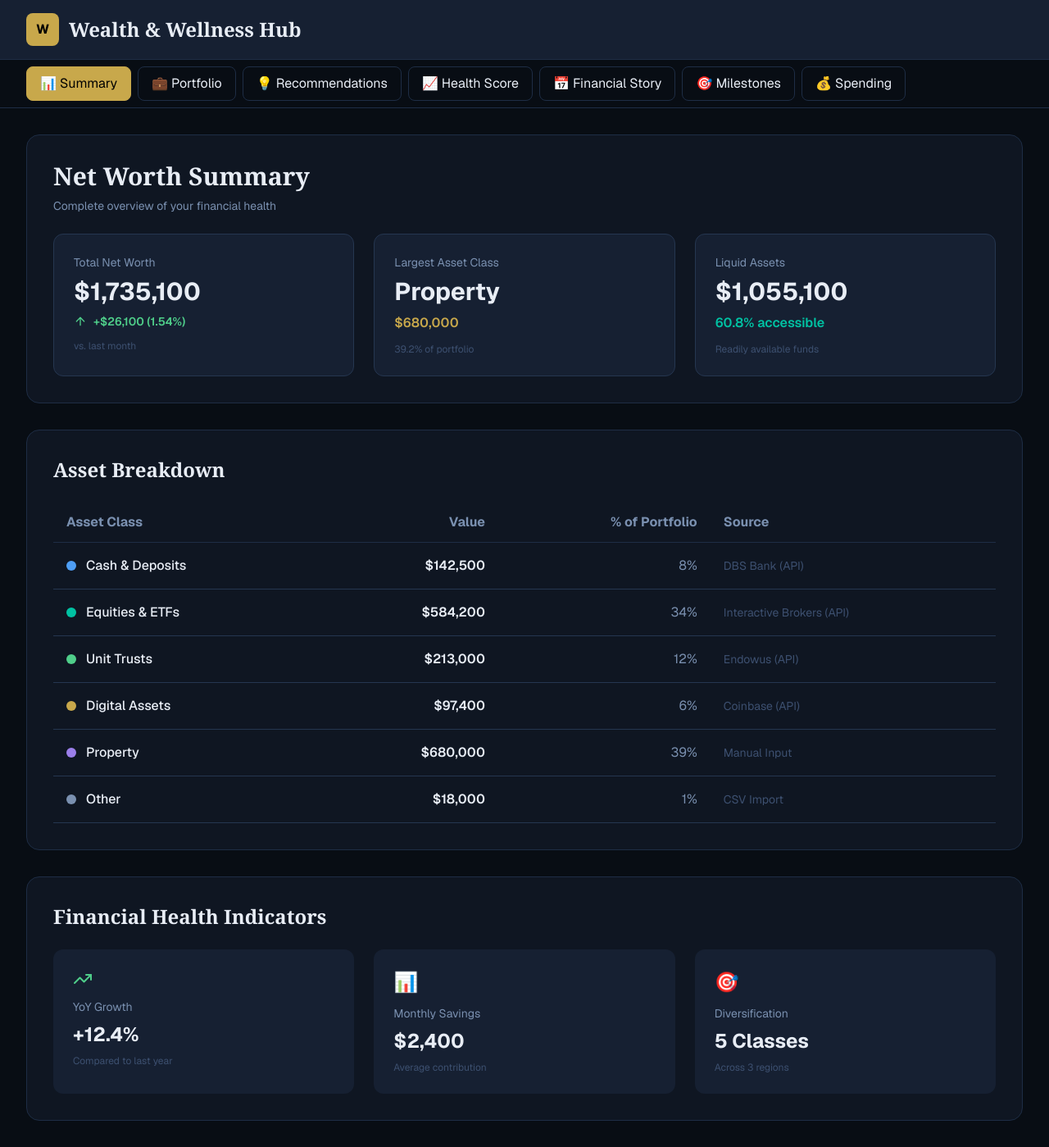
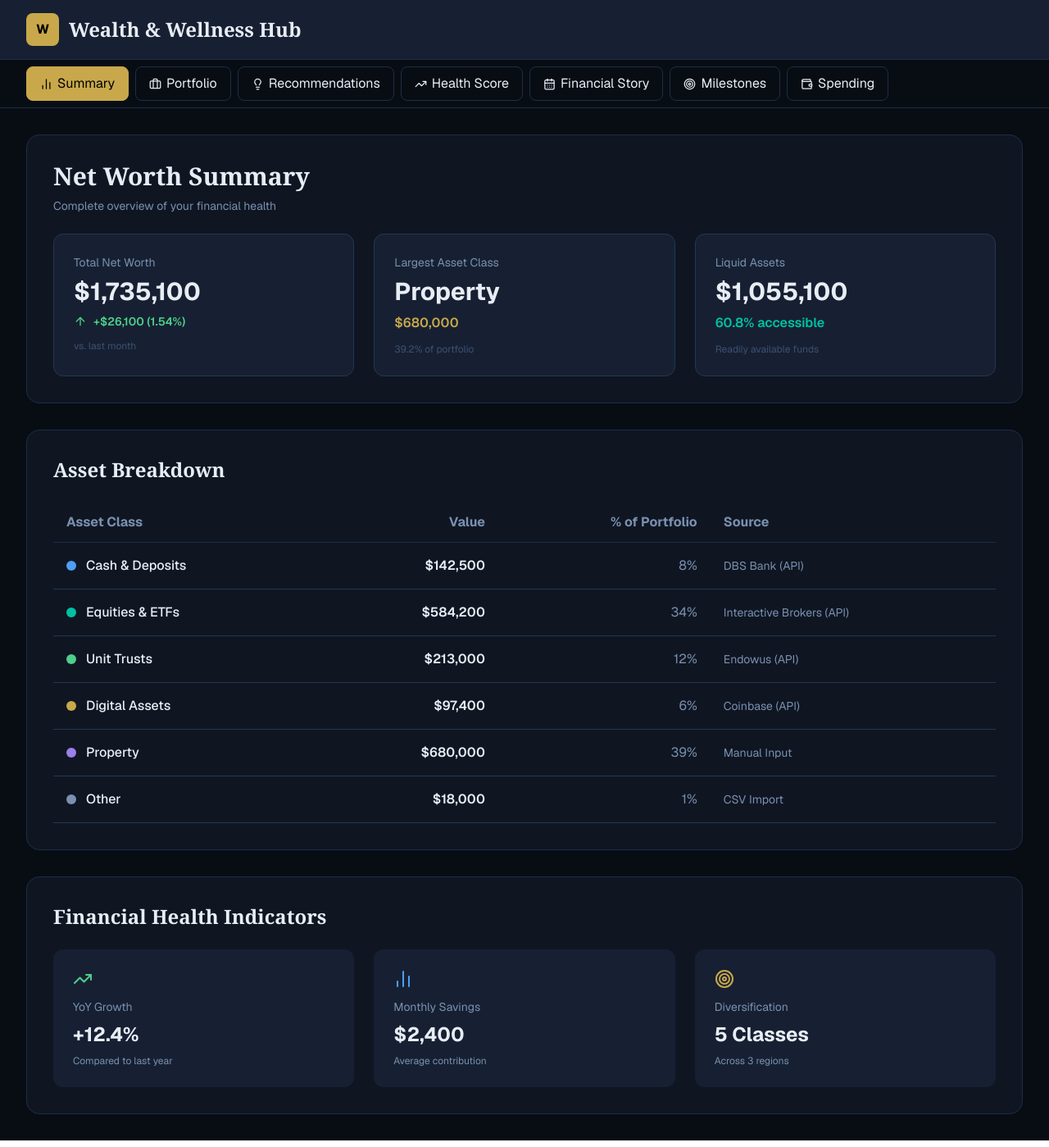
Before and after one commit to hyuunkie/fintech-hackathon, a Next.js app: page / in a window 1280 px wide. Shown: the whole page at 82% size. Built offline with nearby package versions, Linux system fonts and the light colour scheme.

Commit message:
design changes

```diff
--- a/app/page.tsx
+++ b/app/page.tsx
@@ -1,7 +1,7 @@
 'use client';
 
 import { useState } from 'react';
-import { Menu, X } from 'lucide-react';
+import { Menu, X, BarChart2, Briefcase, Lightbulb, TrendingUp, CalendarDays, Target, Wallet } from 'lucide-react';
 import FinancialSummary from '@/components/FinancialSummary';
 import PortfolioInfographic from '@/components/PortfolioInfographic';
 import PortfolioRecommendations from '@/components/PortfolioRecommendations';
@@ -30,13 +30,13 @@ const C = {
 };
 
 const sections = [
-  { id: 'summary', label: 'Summary', icon: '📊' },
-  { id: 'portfolio', label: 'Portfolio', icon: '💼' },
-  { id: 'recommendations', label: 'Recommendations', icon: '💡' },
-  { id: 'health-score', label: 'Health Score', icon: '📈' },
-  { id: 'storyboard', label: 'Financial Story', icon: '📅' },
-  { id: 'milestones', label: 'Milestones', icon: '🎯' },
-  { id: 'spending', label: 'Spending', icon: '💰' },
+  { id: 'summary',         label: 'Summary',          icon: <BarChart2    size={15} /> },
+  { id: 'portfolio',       label: 'Portfolio',         icon: <Briefcase    size={15} /> },
+  { id: 'recommendations', label: 'Recommendations',   icon: <Lightbulb    size={15} /> },
+  { id: 'health-score',    label: 'Health Score',      icon: <TrendingUp   size={15} /> },
+  { id: 'storyboard',      label: 'Financial Story',   icon: <CalendarDays size={15} /> },
+  { id: 'milestones',      label: 'Milestones',        icon: <Target       size={15} /> },
+  { id: 'spending',        label: 'Spending',          icon: <Wallet       size={15} /> },
 ];
 
 export default function Home() {
@@ -84,7 +84,7 @@ export default function Home() {
                   color: activeSection === section.id ? '#000' : C.text,
                   borderColor: activeSection === section.id ? C.gold : C.border,
                 }}
-                className="px-4 py-2 rounded-lg border transition-colors whitespace-nowrap text-sm md:text-base hover:opacity-80"
+                className="flex items-center gap-1.5 px-4 py-2 rounded-lg border transition-colors whitespace-nowrap text-sm md:text-base hover:opacity-80"
               >
                 {section.icon} {section.label}
               </button>
--- a/components/FinancialHealthScore.tsx
+++ b/components/FinancialHealthScore.tsx
@@ -175,13 +175,13 @@ export default function FinancialHealthScore() {
                 ></div>
               </div>
               <div className="flex justify-between mt-2">
-                <span style={{ color: C.textDim }} className="text-xs">
+                <span style={{ color: C.textMid }} className="text-xs">
                   0
                 </span>
                 <span style={{ color: metric.color }} className="text-xs font-semibold">
                   {metric.status}
                 </span>
-                <span style={{ color: C.textDim }} className="text-xs">
+                <span style={{ color: C.textMid }} className="text-xs">
                   100
                 </span>
               </div>
@@ -238,7 +238,7 @@ export default function FinancialHealthScore() {
                     }}
                   ></div>
                 </div>
-                <p style={{ color: C.textDim }} className="text-xs mt-1">
+                <p style={{ color: C.textMid }} className="text-xs mt-1">
                   {Math.round(progressPercent)}% complete
                 </p>
               </div>
--- a/components/FinancialSummary.tsx
+++ b/components/FinancialSummary.tsx
@@ -1,7 +1,7 @@
 'use client';
 
 import { C, WEALTH_COMP, TOTAL, OVER_TIME } from '@/lib/constants';
-import { TrendingUp, ArrowUp } from 'lucide-react';
+import { TrendingUp, ArrowUp, BarChart2, Target } from 'lucide-react';
 
 export default function FinancialSummary() {
   const previousTotal = OVER_TIME[OVER_TIME.length - 2];
@@ -152,7 +152,7 @@ export default function FinancialSummary() {
                 <td className="text-right py-4 px-4" style={{ color: C.textMid }}>
                   {asset.pct}%
                 </td>
-                <td className="py-4 px-4 text-sm" style={{ color: C.textDim }}>
+                <td className="py-4 px-4 text-sm" style={{ color: C.textMid }}>
                   {asset.source}
                 </td>
               </tr>
@@ -177,29 +177,29 @@ export default function FinancialSummary() {
               YoY Growth
             </p>
             <p className="text-2xl font-bold">+12.4%</p>
-            <p style={{ color: C.textDim }} className="text-xs mt-2">
+            <p style={{ color: C.textMid }} className="text-xs mt-2">
               Compared to last year
             </p>
           </div>
 
           <div className="p-6 rounded-xl" style={{ backgroundColor: C.bgElevated }}>
-            <div className="text-2xl mb-3">📊</div>
+            <BarChart2 style={{ color: C.blue }} size={24} className="mb-3" />
             <p style={{ color: C.textMid }} className="text-sm mb-2">
               Monthly Savings
             </p>
             <p className="text-2xl font-bold">$2,400</p>
-            <p style={{ color: C.textDim }} className="text-xs mt-2">
+            <p style={{ color: C.textMid }} className="text-xs mt-2">
               Average contribution
             </p>
           </div>
 
           <div className="p-6 rounded-xl" style={{ backgroundColor: C.bgElevated }}>
-            <div className="text-2xl mb-3">🎯</div>
+            <Target style={{ color: C.gold }} size={24} className="mb-3" />
             <p style={{ color: C.textMid }} className="text-sm mb-2">
               Diversification
             </p>
             <p className="text-2xl font-bold">5 Classes</p>
-            <p style={{ color: C.textDim }} className="text-xs mt-2">
+            <p style={{ color: C.textMid }} className="text-xs mt-2">
               Across 3 regions
             </p>
           </div>
--- a/components/PortfolioInfographic.tsx
+++ b/components/PortfolioInfographic.tsx
@@ -73,8 +73,18 @@ export default function PortfolioInfographic() {
                   data={pieData}
                   cx="50%"
                   cy="50%"
-                  labelLine={false}
-                  label={({ name, value }) => `${name}: ${((value / TOTAL) * 100).toFixed(0)}%`}
+                  labelLine={{ stroke: C.borderLight }}
+                  label={({ cx, cy, midAngle, innerRadius, outerRadius, name, value }: any) => {
+                    const RADIAN = Math.PI / 180;
+                    const radius = innerRadius + (outerRadius - innerRadius) * 1.55;
+                    const x = cx + radius * Math.cos(-midAngle * RADIAN);
+                    const y = cy + radius * Math.sin(-midAngle * RADIAN);
+                    return (
+                      <text x={x} y={y} fill={C.text} textAnchor={x > cx ? 'start' : 'end'} dominantBaseline="central" fontSize={11}>
+                        {name}: {((value / TOTAL) * 100).toFixed(0)}%
+                      </text>
+                    );
+                  }}
                   outerRadius={120}
                   fill="#8884d8"
                   dataKey="value"
@@ -86,11 +96,13 @@ export default function PortfolioInfographic() {
                 <Tooltip
                   formatter={(value: any) => formatCurrency(value)}
                   contentStyle={{
-                    backgroundColor: C.bgElevated,
-                    border: `1px solid ${C.border}`,
+                    backgroundColor: C.bg,
+                    border: `1px solid ${C.borderLight}`,
                     borderRadius: '8px',
                     color: C.text,
                   }}
+                  itemStyle={{ color: C.text }}
+                  labelStyle={{ color: C.textMid }}
                 />
               </PieChart>
             </ResponsiveContainer>
@@ -112,7 +124,7 @@ export default function PortfolioInfographic() {
                     ></div>
                     <div className="flex-1">
                       <p className="font-semibold">{asset.label}</p>
-                      <p style={{ color: C.textDim }} className="text-xs">
+                      <p style={{ color: C.textMid }} className="text-xs">
                         {asset.source}
                       </p>
                     </div>
@@ -165,7 +177,7 @@ export default function PortfolioInfographic() {
                   {formatCurrency(risk.value)}
                 </p>
                 <div className="mt-4 pt-4 border-t" style={{ borderColor: C.border }}>
-                  <p style={{ color: C.textDim }} className="text-xs">
+                  <p style={{ color: C.textMid }} className="text-xs">
                     {risk.assets.join(', ')}
                   </p>
                 </div>
@@ -240,7 +252,7 @@ export default function PortfolioInfographic() {
                       }}
                     ></div>
                   </div>
-                  <p style={{ color: C.textDim }} className="text-xs mt-2">
+                  <p style={{ color: C.textMid }} className="text-xs mt-2">
                     {formatCurrency(asset.value)}
                   </p>
                 </div>
--- a/components/SpendingInsights.tsx
+++ b/components/SpendingInsights.tsx
@@ -18,7 +18,7 @@ import {
   LineChart,
   Line,
 } from 'recharts';
-import { TrendingUp, AlertCircle, CheckCircle, Zap } from 'lucide-react';
+import { TrendingUp, AlertCircle, CheckCircle, Zap, Lightbulb } from 'lucide-react';
 
 export default function SpendingInsights() {
   const totalSpent = SPENDING_DATA.reduce((sum, item) => sum + item.amount, 0);
@@ -159,22 +159,26 @@ export default function SpendingInsights() {
               <CartesianGrid strokeDasharray="3 3" stroke={C.border} vertical={false} />
               <XAxis
                 dataKey="category"
-                angle={-45}
-                textAnchor="end"
-                height={100}
-                tick={{ fontSize: 12, fill: C.textDim }}
+                angle={0}
+                textAnchor="middle"
+                height={60}
+                tick={{ fontSize: 11, fill: C.textMid }}
+                interval={0}
               />
               <YAxis
-                tick={{ fontSize: 12, fill: C.textDim }}
+                tick={{ fontSize: 12, fill: C.textMid }}
                 tickFormatter={(value) => `$${value / 1000}K`}
               />
               <Tooltip
+                cursor={{ fill: 'rgba(78, 158, 245, 0.12)' }}
                 contentStyle={{
-                  backgroundColor: C.bgElevated,
-                  border: `1px solid ${C.border}`,
+                  backgroundColor: C.bg,
+                  border: `1px solid ${C.borderLight}`,
                   borderRadius: '8px',
                   color: C.text,
                 }}
+                itemStyle={{ color: C.text }}
+                labelStyle={{ color: C.textMid }}
                 formatter={(value: any) => formatCurrency(value)}
               />
               <Legend wrapperStyle={{ color: C.text }} />
@@ -199,10 +203,19 @@ export default function SpendingInsights() {
                 data={SPENDING_DATA}
                 cx="50%"
                 cy="50%"
-                labelLine={false}
-                label={(props: any) => {
-                  const data = props.payload;
-                  return `${data.category}: ${((data.budget / totalBudget) * 100).toFixed(0)}%`;
+                nameKey="category"
+                labelLine={{ stroke: C.borderLight }}
+                label={({ cx, cy, midAngle, innerRadius, outerRadius, payload }: any) => {
+                  const RADIAN = Math.PI / 180;
+                  const radius = innerRadius + (outerRadius - innerRadius) * 1.5;
+                  const x = cx + radius * Math.cos(-midAngle * RADIAN);
+                  const y = cy + radius * Math.sin(-midAngle * RADIAN);
+                  const pct = ((payload.budget / totalBudget) * 100).toFixed(0);
+                  return (
+                    <text x={x} y={y} fill={C.text} textAnchor={x > cx ? 'start' : 'end'} dominantBaseline="central" fontSize={11}>
+                      {payload.category}: {pct}%
+                    </text>
+                  );
                 }}
                 outerRadius={100}
                 fill="#8884d8"
@@ -213,13 +226,15 @@ export default function SpendingInsights() {
                 ))}
               </Pie>
               <Tooltip
-                formatter={(value: any) => formatCurrency(value)}
+                formatter={(value: any, name: any) => [formatCurrency(value), name]}
                 contentStyle={{
-                  backgroundColor: C.bgElevated,
-                  border: `1px solid ${C.border}`,
+                  backgroundColor: C.bg,
+                  border: `1px solid ${C.borderLight}`,
                   borderRadius: '8px',
                   color: C.text,
                 }}
+                itemStyle={{ color: C.text }}
+                labelStyle={{ color: C.textMid }}
               />
             </PieChart>
           </ResponsiveContainer>
@@ -399,8 +414,9 @@ export default function SpendingInsights() {
                   <p style={{ color: C.textMid }} className="text-sm mb-2">
                     {insight.insight}
                   </p>
-                  <p style={{ color: C.textDim }} className="text-xs">
-                    💡 {insight.recommendation}
+                  <p style={{ color: C.textDim }} className="text-xs flex items-center gap-1">
+                    <Lightbulb size={12} style={{ color: C.gold, flexShrink: 0 }} />
+                    {insight.recommendation}
                   </p>
                 </div>
               </div>
```
Also changed, not shown: components/MilestonePlanner.tsx (+14 -15 lines), components/PortfolioRecommendations.tsx (+19 -16 lines).
